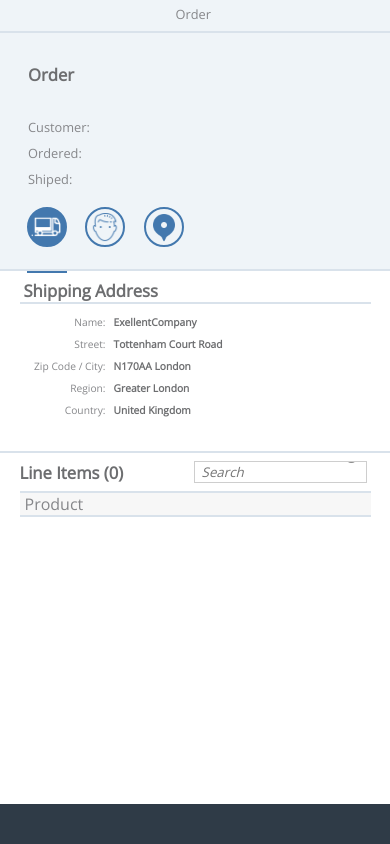
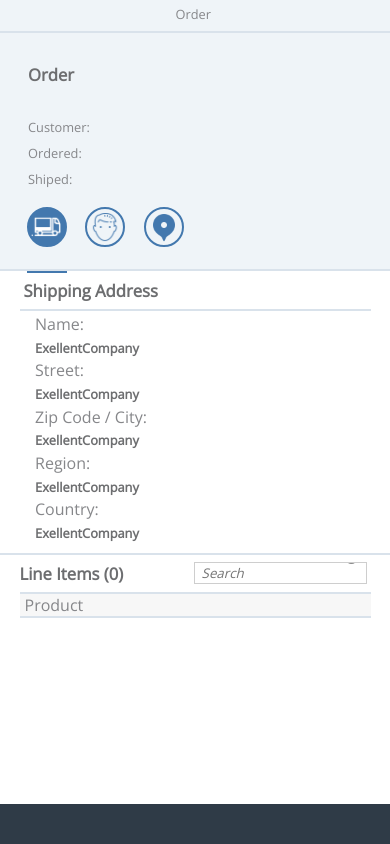
Before and after one commit to Develer12/FullStack_iTechArt-StudentLabs, a website: page index.html in a window 390 px wide. Drawn offline with nearby package versions, Linux system fonts and the light colour scheme; no server answers.

Commit message:
Complete order info for mobile version

```diff
--- a/resourse/script/index.js
+++ b/resourse/script/index.js
@@ -6,6 +6,35 @@ let ItemsList = {};
 
 let Stat = {
 delivery:
+`<div class="left">
+    <span class="fat big">Shipping Address</span>
+    <table class="status-list">
+        <thead>
+            <tr id="status_item" class="status">
+                <td>Name:</td>
+                <td class="status black">ExellentCompany</td>
+            </tr>
+            <tr id="status_item" class="status">
+                <td>Street:</td>
+                <td class="status black">ExellentCompany</td>
+            </tr>
+            <tr id="status_item" class="status">
+                <td>Zip Code / City:</td>
+                <td class="status black">ExellentCompany</td>
+            </tr>
+            <tr id="status_item" class="status">
+                <td>Region:</td>
+                <td class="status black">ExellentCompany</td>
+            </tr>
+            <tr id="status_item" class="status">
+                <td>Country:</td>
+                <td class="status black">ExellentCompany</td>
+            </tr>
+        </thead>
+    </table>
+</div>
+`,
+deliverys:
 `<div class="left">
     <span class="fat big">Shipping Address</span>
     <hr>
@@ -53,6 +82,7 @@ function checkMobile(){
         </div>
         <hr>`;
 
+        StatusO(document.getElementById(openInfo), openInfo);
         DrowOrderItems();
     }
     else{
@@ -68,6 +98,7 @@ function checkMobile(){
         `<p class="blue-header text-header">Order</p>
         <hr>`;
 
+        StatusO(document.getElementById(openInfo), openInfo);
         DrowOrderItems();
     }
 }
@@ -143,17 +174,27 @@ function StatusO(elem, id){
     elem.innerHTML=`<div class="hr"></div>`
     openInfo = id;
     document.getElementById('order_status').innerHTML=Stat[openInfo];
+
+    let items = document.getElementsByClassName('status');
+    Array.from(items).forEach(item => {
+        if(item.id == 'status_item'){
+            if(MobStatus)
+                item.classList.add('statusM');
+            else
+                item.classList.remove('statusM');
+        }
+    })
 }
 
 async function OpenOrder(elem){
     let id = elem.id;
+    let close = document.getElementById('CloseSideBar');
+    if(!(close.className.indexOf('hidden') + 1))
+        SideBar(close);
     if(id!=openOrder){
         if(openOrder)
             OrderC(document.getElementById(openOrder));
         OrderO(elem, id);
-        let close = document.getElementById('CloseSideBar');
-        if(!(close.className.indexOf('hidden') + 1))
-            SideBar(close);
         let LINK = `http://localhost:3000/api/orders/${id}`;
         fetch(LINK, {method: 'GET'}).then(res => res.json()).then(res =>{
             let priceF = 0;
--- a/resourse/style/index.css
+++ b/resourse/style/index.css
@@ -137,7 +137,7 @@ span.fat{
     margin: 0;
 }
 .order-status{
-    height: 20%;
+    height: max-content;
     min-height: 180;
     padding: 2% 5% 0% 5%;
 }
@@ -209,10 +209,19 @@ span.fat{
 }
 .status{
     padding-top: 2%;
-    padding-bottom: 3%;
     display: flex;
+    flex-direction: row;
+    font-size: 0.8em;
+    background: white;
+    border-bottom: none;
+}
+.status.black{
+    padding-top: 0.3em;
+    font-size: 0.8em;
+}
+.statusM{
     flex-direction: column;
-    font-size: 0.8em;
+    font-size: 1em;
 }
 
 /* Text color of order status*/
```
